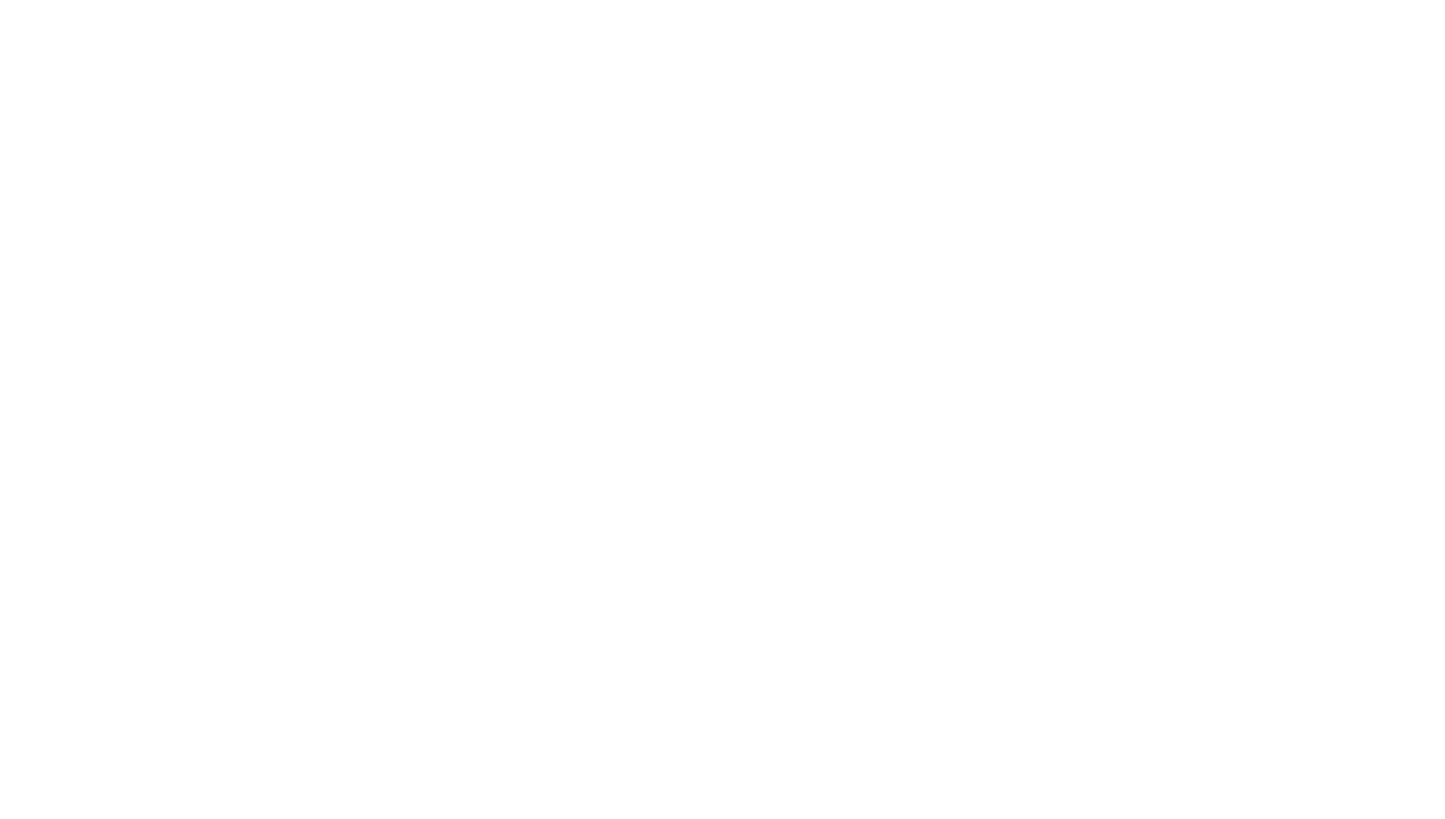
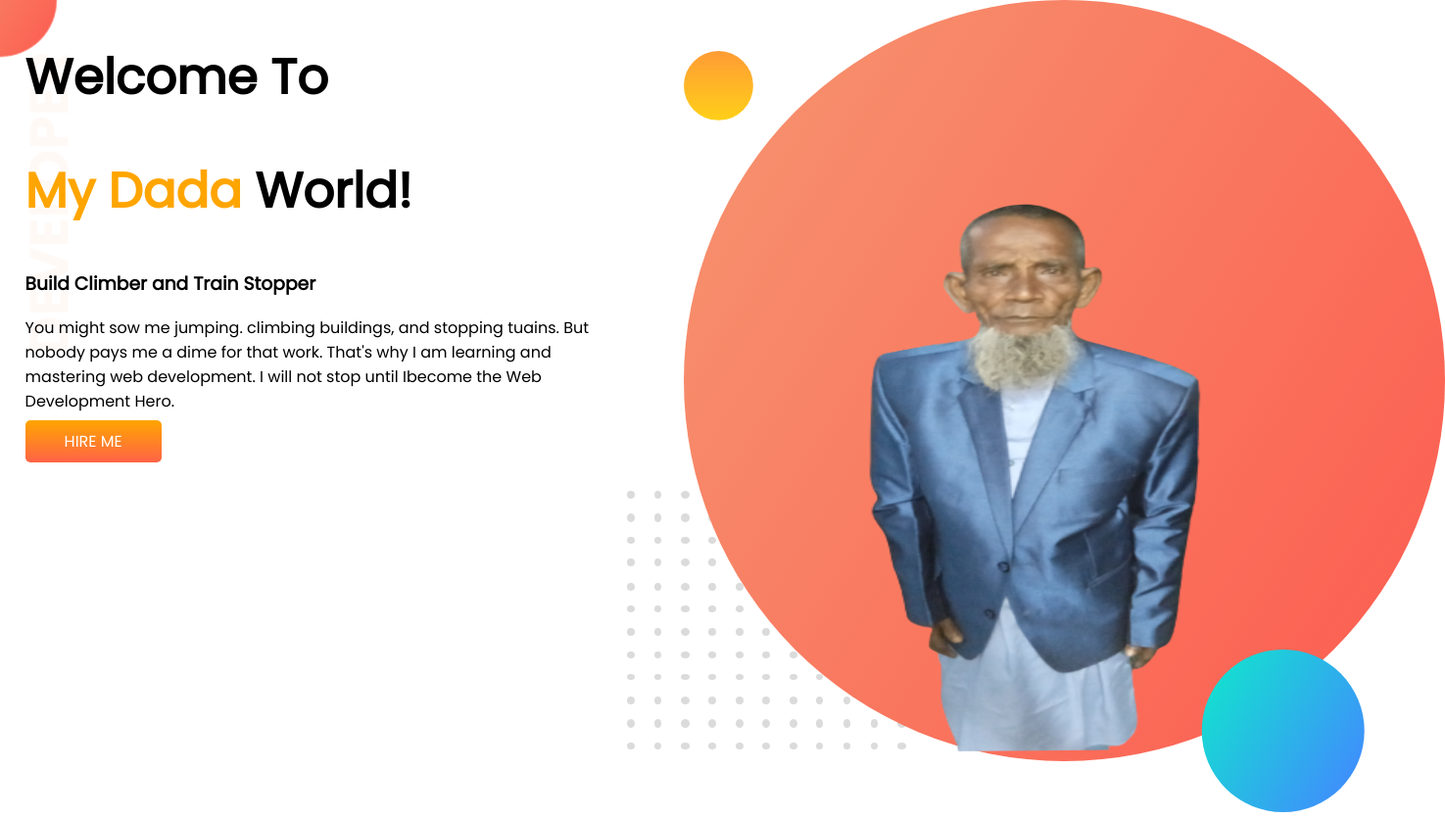
Before and after one commit to Mdshohaibnasir/developer-portfolio, a plain HTML site: page index.html in a window 1280 px wide. Shown: the whole page at 98% size, 1475 px wide, since content can reach past the window. Before the commit the page ends 800 px from the top, so only its background shows below. Drawn offline with Linux system fonts and the light colour scheme.

Commit message:
top banner added

```diff
--- a/index.html
+++ b/index.html
@@ -1,13 +1,34 @@
 <!DOCTYPE html>
 <html lang="en">
+
 <head>
     <meta charset="UTF-8">
     <meta http-equiv="X-UA-Compatible" content="IE=edge">
     <meta name="viewport" content="width=, initial-scale=1.0">
     <title>Shohaib Nasir Portfolio</title>
+    <link rel="preconnect" href="https://fonts.googleapis.com">
+    <link rel="preconnect" href="https://fonts.gstatic.com" crossorigin>
+    <link href="https://fonts.googleapis.com/css2?family=Poppins&display=swap" rel="stylesheet">
     <link rel="stylesheet" href="style.css">
 </head>
+
 <body>
+    <section class="top-banner">
+        <div class="half-width">
+            <h1>Welcome To</h1>
+            <h1><span class="orange-color">My Dada</span> World!</h1>
+            <h3>Build Climber and Train Stopper</h3>
+            <p>You might sow me jumping. climbing buildings, and stopping tuains. But nobody pays me a dime for that
+                work.
+                That's why I am learning and mastering web development. I will not stop until Ibecome the Web
+                Development
+                Hero.</p>
+            <a class="link-button" target="blank" href="https://github.com/Mdshohaibnasir/My-third-repo">HIRE ME</a>
+        </div>
+        <div class="half-width">
+            <img src="images/mydada-bg.png" alt="">
+        </div>
+    </section>
+</body>
 
-</body>
 </html>
--- a/style.css
+++ b/style.css
@@ -0,0 +1,32 @@
+body{
+    font-family: 'Poppins', sans-serif;
+    margin: 0;
+}
+h1{
+    font-size: 50px;
+}
+.orange-color{
+    color:orange;
+}
+section{
+    display: flex;
+}
+.half-width{
+    width: 50%;
+    padding-left: 2%;
+}
+.half-width img{
+    width: 50;
+}
+.link-button{
+    text-decoration: none;
+    background-image: linear-gradient(orange, tomato);
+    padding: 10px 40px;
+    color: white;
+    font-weight: 700s;
+    border-radius: 5px;
+}
+.top-banner{
+    background-image: url(images/top-banner.png);
+    background-repeat: no-repeat;
+}
```
Also changed, not shown: images/dada-s.png (added), images/dadamy-bg.png (added), images/dream-bg.png (added), images/exp-bg.png (added), images/jhankar.png (added), images/jhankar2.png (added), images/my-bg.png (added), images/my-bg2.png (added), images/mydada-bg.png (added), images/top-banner.png (added), 7 other files.
